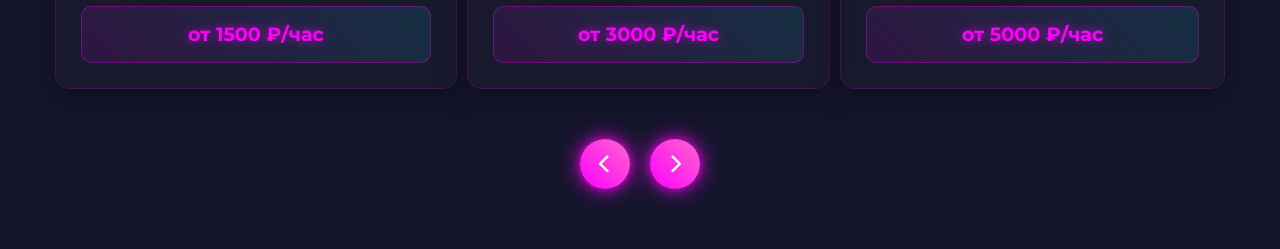
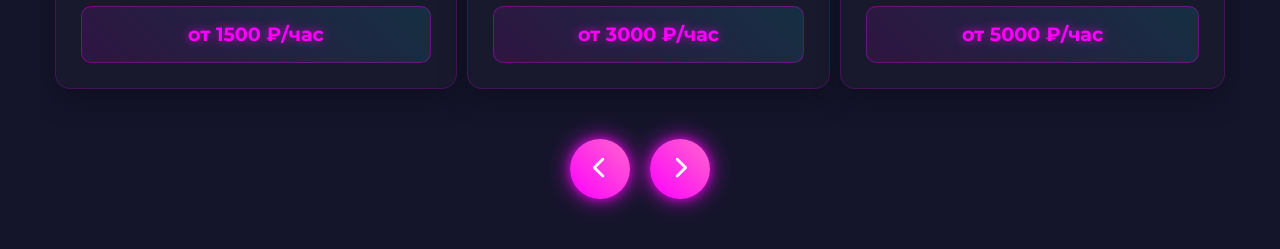
Before and after one commit to Rina127148/Web_Karaoke, a plain HTML site: page index.html in a window 1280 px wide. Shown: the part 2800-3049 px from the top of the page. Drawn offline with Linux system fonts and the light colour scheme.

Commit message:
Update style.css

```diff
--- a/style.css
+++ b/style.css
@@ -751,14 +751,14 @@ section:nth-child(even) {
 }
 
 .slider-controls button {
-    width: 50px;
-    height: 50px;
+    width: 60px;
+    height: 60px;
     border-radius: 50%;
     background: linear-gradient(45deg, var(--primary-color), #ff66cc);
     color: white;
     border: none;
     cursor: pointer;
-    font-size: 1.2rem;
+    font-size: 1.4rem;
     transition: all 0.3s ease;
     box-shadow: var(--neon-glow);
     display: flex;
```
